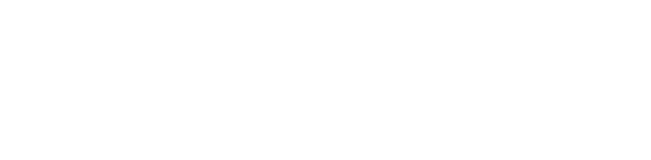
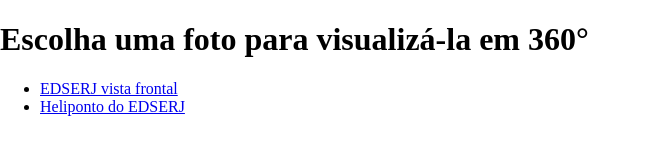
Before and after one commit to aletticiag/ar-location, a plain HTML site: page photo-360/index.html in a window 1280 px wide. Shown: the whole page, without its empty margins (0-651 px from the left). Drawn offline with Linux system fonts and the light colour scheme.

Commit message:
Reorganizando fotos 306

```diff
--- a/photo-360/index.html
+++ b/photo-360/index.html
@@ -2,16 +2,17 @@
 <html>
   <head>
     <meta charset="utf-8">
-    <title>360&deg; Image</title>
-    <meta name="description" content="360&deg; Image - A-Frame">
-    <script src="https://aframe.io/releases/1.0.4/aframe.min.js"></script>
   </head>
-  <body>
-    <a-scene>
-      <a-sky src="edserj.jpg" rotation="0 -130 0"></a-sky>
-
-      <!--a-text font="kelsonsans" value="Puy de Sancy, France" width="6" position="-2.5 0.25 -1.5"
-              rotation="0 15 0"></a-text-->
-    </a-scene>
-  </body>
+  <body style='margin: 0; overflow: hidden'>
+    <h1>Escolha uma foto para visualizá-la em 360°</h1>
+    <ul>
+        <li>
+            <a href="./edserj.html">EDSERJ vista frontal</a>
+        </li>
+        <li>
+            <a href="./heliponto.html">Heliponto do EDSERJ</a>
+        </li>
+    </ul>
+    </ul>
+</body>
 </html>
```
Also changed, not shown: photo-360/edserj.html (added, +17 -0 lines), photo-360/heliponto.html (added, +17 -0 lines).
